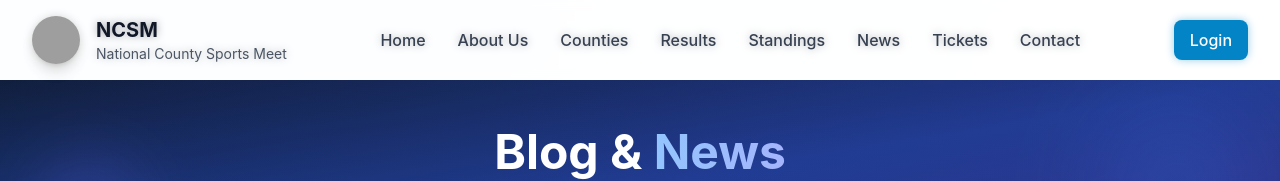
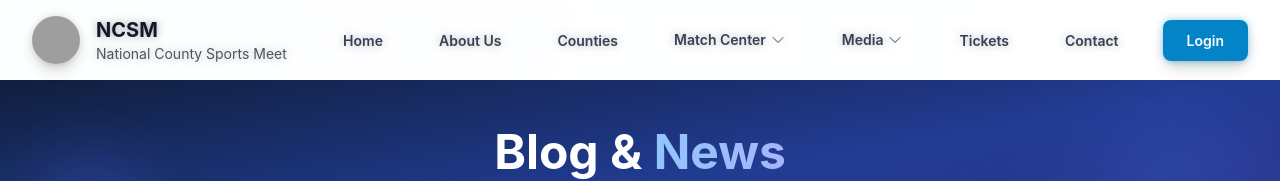
Before and after one commit to foliceasummit/ncsm-2025, a Next.js app: page /blog in a window 1280 px wide. Shown: the top 181 px of the page. Built offline with nearby package versions, Linux system fonts and the light colour scheme; grey boxes are pictures that could not be loaded.

Commit message:
Fix navigation dropdowns, remove unused imports, and update home page

```diff
--- a/app/components/layout/Navigation.tsx
+++ b/app/components/layout/Navigation.tsx
@@ -3,11 +3,31 @@
 import { useState, useEffect } from 'react'
 import Link from 'next/link'
 import Image from 'next/image'
+import { motion, AnimatePresence } from 'framer-motion'
+import {
+  Bars3Icon,
+  XMarkIcon,
+  UserIcon,
+  TrophyIcon,
+  CalendarIcon,
+  NewspaperIcon,
+  UsersIcon,
+  ChartBarIcon,
+  TicketIcon,
+  CameraIcon,
+  PhoneIcon,
+  HomeIcon,
+  FlagIcon,
+  StarIcon,
+  ChevronDownIcon
+} from '@heroicons/react/24/outline'
 
 function NavigationContent() {
   const [isOpen, setIsOpen] = useState(false)
   const [scrolled, setScrolled] = useState(false)
   const [mounted, setMounted] = useState(false)
+  const [mediaDropdownOpen, setMediaDropdownOpen] = useState(false)
+  const [matchCenterDropdownOpen, setMatchCenterDropdownOpen] = useState(false)
 
   useEffect(() => {
     setMounted(true)
@@ -19,14 +39,30 @@ function NavigationContent() {
   }, [])
 
   const navigation = [
-    { name: 'Home', href: '/' },
-    { name: 'About Us', href: '/about' },
-    { name: 'Counties', href: '/counties' },
+    { name: 'Home', href: '/'},
+    { name: 'About Us', href: '/about'},
+    { name: 'Counties', href: '/counties'},
+    {
+      name: 'Match Center',
+      href: '#',
+      dropdown: [
+        { name: 'Fixtures', href: '/fixtures' },
         { name: 'Results', href: '/results' },
-    { name: 'Standings', href: '/standings' },
+        { name: 'Table Standings', href: '/standings' }
+      ]
+    },
+    {
+      name: 'Media',
+      href: '#',
+      dropdown: [
         { name: 'News', href: '/blog' },
-    { name: 'Tickets', href: '/tickets' },
-    { name: 'Contact', href: '/contact' },
+        { name: 'Video Highlights', href: '/media/video-highlights' },
+        { name: 'Gallery', href: '/media/gallery' },
+        { name: 'Important Documents', href: '/media/documents' }
+      ]
+    },
+    { name: 'Tickets', href: '/tickets'},
+    { name: 'Contact', href: '/contact'},
   ]
 
   // Don't render until mounted to prevent hydration issues
@@ -50,12 +86,15 @@ function NavigationContent() {
   }
 
   return (
-    <nav
+    <motion.nav
       className={`fixed top-0 left-0 right-0 z-50 transition-all duration-300 ${
         scrolled
           ? 'bg-white/80 backdrop-blur-md shadow-lg border-b border-white/20'
           : 'bg-white/60 backdrop-blur-sm'
       }`}
+      initial={{ y: -100 }}
+      animate={{ y: 0 }}
+      transition={{ duration: 0.6 }}
     >
       <div className="max-w-7xl mx-auto px-4 sm:px-6 lg:px-8">
         <div className="flex justify-between items-center h-20">
@@ -83,76 +122,185 @@ function NavigationContent() {
           </div>
 
           {/* Desktop Navigation */}
-          <div className="hidden md:flex items-center space-x-8">
-            {navigation.map((item) => (
-              <Link
+          <div className="hidden xl:flex items-center space-x-8">
+            {navigation.map((item, index) => (
+              <motion.div
                 key={item.name}
-                href={item.href}
-                className="text-gray-700 hover:text-primary-600 transition-colors duration-300 font-medium"
+                initial={{ opacity: 0, y: -20 }}
+                animate={{ opacity: 1, y: 0 }}
+                transition={{ duration: 0.5, delay: index * 0.1 }}
+                className="relative"
+                onMouseEnter={() => {
+                  if (item.dropdown) {
+                    if (item.name === 'Media') setMediaDropdownOpen(true)
+                    if (item.name === 'Match Center') setMatchCenterDropdownOpen(true)
+                  }
+                }}
+                onMouseLeave={() => {
+                  if (item.name === 'Media') setMediaDropdownOpen(false)
+                  if (item.name === 'Match Center') setMatchCenterDropdownOpen(false)
+                }}
+              >
+                {item.dropdown ? (
+                  <div className="relative">
+                    <button
+                      className="text-gray-700 hover:text-primary-600 px-3 py-2 text-sm font-semibold transition-all duration-300 relative group flex items-center"
                     >
                       {item.name}
+                      <ChevronDownIcon className="ml-1 h-4 w-4" />
+                      <span className="absolute bottom-0 left-1/2 w-0 h-0.5 bg-gradient-to-r from-primary-600 to-secondary-600 transition-all duration-300 group-hover:w-full group-hover:left-0"></span>
+                    </button>
+                    <AnimatePresence>
+                      {(item.name === 'Media' && mediaDropdownOpen) || (item.name === 'Match Center' && matchCenterDropdownOpen) ? (
+                        <motion.div
+                          initial={{ opacity: 0, y: -10 }}
+                          animate={{ opacity: 1, y: 0 }}
+                          exit={{ opacity: 0, y: -10 }}
+                          transition={{ duration: 0.2 }}
+                          className="absolute top-full left-0 mt-2 w-56 bg-white rounded-lg shadow-xl border border-gray-100 py-2 z-50"
+                        >
+                          {item.dropdown.map((subItem) => (
+                            <Link
+                              key={subItem.name}
+                              href={subItem.href}
+                              className="block px-4 py-2 text-sm text-gray-700 hover:bg-primary-50 hover:text-primary-600 transition-colors duration-200"
+                            >
+                              {subItem.name}
                             </Link>
                           ))}
+                        </motion.div>
+                      ) : null}
+                    </AnimatePresence>
                   </div>
+                ) : (
+                  <Link
+                    href={item.href}
+                    className="text-gray-700 hover:text-primary-600 px-3 py-2 text-sm font-semibold transition-all duration-300 relative group"
+                  >
+                    {item.name}
+                    <span className="absolute bottom-0 left-1/2 w-0 h-0.5 bg-gradient-to-r from-primary-600 to-secondary-600 transition-all duration-300 group-hover:w-full group-hover:left-0"></span>
+                  </Link>
+                )}
+              </motion.div>
+            ))}
 
-          {/* Login Button */}
-          <div className="hidden md:flex items-center space-x-4">
+            <motion.div
+              initial={{ opacity: 0, scale: 0.9 }}
+              animate={{ opacity: 1, scale: 1 }}
+              transition={{ duration: 0.5, delay: 0.8 }}
+            >
               <Link
                 href="/login"
-              className="px-4 py-2 bg-primary-600 text-white rounded-lg hover:bg-primary-700 transition-colors duration-300 font-medium"
+                className="bg-primary-600 hover:bg-primary-700 text-white px-6 py-3 rounded-lg text-sm font-semibold transition-all duration-300 shadow-lg hover:shadow-xl transform hover:scale-105"
               >
                 Login
               </Link>
+            </motion.div>
           </div>
 
+
+
           {/* Mobile menu button */}
-          <div className="md:hidden">
-            <button
+          <div className="xl:hidden flex items-center">
+            <motion.button
               onClick={() => setIsOpen(!isOpen)}
-              className="text-gray-700 hover:text-primary-600 transition-colors duration-300"
+              className="text-gray-700 hover:text-primary-600 focus:outline-none focus:text-primary-600 p-2 rounded-lg hover:bg-white/50 transition-all duration-300"
+              whileTap={{ scale: 0.95 }}
             >
               {isOpen ? (
-                <svg className="w-6 h-6" fill="none" stroke="currentColor" viewBox="0 0 24 24">
-                  <path strokeLinecap="round" strokeLinejoin="round" strokeWidth={2} d="M6 18L18 6M6 6l12 12" />
-                </svg>
+                <XMarkIcon className="h-6 w-6" />
               ) : (
-                <svg className="w-6 h-6" fill="none" stroke="currentColor" viewBox="0 0 24 24">
-                  <path strokeLinecap="round" strokeLinejoin="round" strokeWidth={2} d="M4 6h16M4 12h16M4 18h16" />
-                </svg>
+                <Bars3Icon className="h-6 w-6" />
               )}
-            </button>
+            </motion.button>
+          </div>
         </div>
       </div>
 
       {/* Mobile Navigation */}
+      <AnimatePresence>
         {isOpen && (
-          <div className="md:hidden">
-            <div className="px-2 pt-2 pb-3 space-y-1 bg-white/95 backdrop-blur-sm rounded-lg mt-2 shadow-lg">
-              {navigation.map((item) => (
+          <motion.div
+            className="xl:hidden bg-white/95 backdrop-blur-md border-t border-white/20"
+            initial={{ opacity: 0, height: 0 }}
+            animate={{ opacity: 1, height: 'auto' }}
+            exit={{ opacity: 0, height: 0 }}
+            transition={{ duration: 0.3 }}
+          >
+            <div className="px-4 pt-4 pb-6 space-y-2">
+              {navigation.map((item, index) => (
+                <motion.div
+                  key={item.name}
+                  initial={{ opacity: 0, x: -20 }}
+                  animate={{ opacity: 1, x: 0 }}
+                  transition={{ duration: 0.3, delay: index * 0.1 }}
+                >
+                  {item.dropdown ? (
+                    <div>
+                      <button
+                        onClick={() => {
+                          if (item.name === 'Media') setMediaDropdownOpen(!mediaDropdownOpen)
+                          if (item.name === 'Match Center') setMatchCenterDropdownOpen(!matchCenterDropdownOpen)
+                        }}
+                        className="text-gray-700 hover:text-primary-600 w-full flex items-center justify-between px-4 py-3 rounded-lg text-base font-semibold transition-all duration-300 hover:bg-white/50"
+                      >
+                        {item.name}
+                        <ChevronDownIcon className={`h-5 w-5 transition-transform ${(item.name === 'Media' && mediaDropdownOpen) || (item.name === 'Match Center' && matchCenterDropdownOpen) ? 'rotate-180' : ''}`} />
+                      </button>
+                      <AnimatePresence>
+                        {((item.name === 'Media' && mediaDropdownOpen) || (item.name === 'Match Center' && matchCenterDropdownOpen)) && (
+                          <motion.div
+                            initial={{ opacity: 0, height: 0 }}
+                            animate={{ opacity: 1, height: 'auto' }}
+                            exit={{ opacity: 0, height: 0 }}
+                            transition={{ duration: 0.2 }}
+                            className="pl-4 mt-2 space-y-1"
+                          >
+                            {item.dropdown.map((subItem) => (
                               <Link
-                  key={item.name}
+                                key={subItem.name}
+                                href={subItem.href}
+                                className="text-gray-600 hover:text-primary-600 block px-4 py-2 rounded-lg text-sm font-medium transition-all duration-300 hover:bg-white/50"
+                                onClick={() => setIsOpen(false)}
+                              >
+                                {subItem.name}
+                              </Link>
+                            ))}
+                          </motion.div>
+                        )}
+                      </AnimatePresence>
+                    </div>
+                  ) : (
+                    <Link
                       href={item.href}
-                  className="block px-3 py-2 text-gray-700 hover:text-primary-600 hover:bg-gray-50 rounded-md transition-colors duration-300"
+                      className="text-gray-700 hover:text-primary-600 block px-4 py-3 rounded-lg text-base font-semibold transition-all duration-300 hover:bg-white/50"
                       onClick={() => setIsOpen(false)}
                     >
                       {item.name}
                     </Link>
+                  )}
+                </motion.div>
               ))}
-              {/* Mobile Login Button */}
-              <div className="pt-2 border-t border-gray-200">
+
+              <motion.div
+                className="border-t border-gray-200 pt-4 mt-4"
+                initial={{ opacity: 0, x: -20 }}
+                animate={{ opacity: 1, x: 0 }}
+                transition={{ duration: 0.3, delay: navigation.length * 0.1 }}
+              >
                 <Link
                   href="/login"
+                  className="bg-primary-600 hover:bg-primary-700 text-white block text-center px-6 py-3 rounded-lg font-semibold transition-all duration-300"
                   onClick={() => setIsOpen(false)}
-                  className="block px-3 py-2 bg-primary-600 text-white rounded-md hover:bg-primary-700 transition-colors duration-300 text-center"
                 >
                   Login
                 </Link>
+              </motion.div>
             </div>
-            </div>
-          </div>
+          </motion.div>
         )}
-      </div>
-    </nav>
+      </AnimatePresence>
+    </motion.nav>
   )
 }
 
--- a/app/page.tsx
+++ b/app/page.tsx
@@ -4,7 +4,6 @@ import React, { useState, useEffect } from 'react';
 import Image from 'next/image';
 import Link from 'next/link';
 import NoHydrationWrapper from './components/NoHydrationWrapper';
-import HydrationSafeImage from './components/HydrationSafeImage';
 import { motion } from 'framer-motion';
 import { Calendar, MapPin, Users, ArrowRight, Star, Users2, Trophy, Globe, Target, Award } from 'lucide-react';
 
```
Lines whose indentation alone changed are shown as unchanged.
